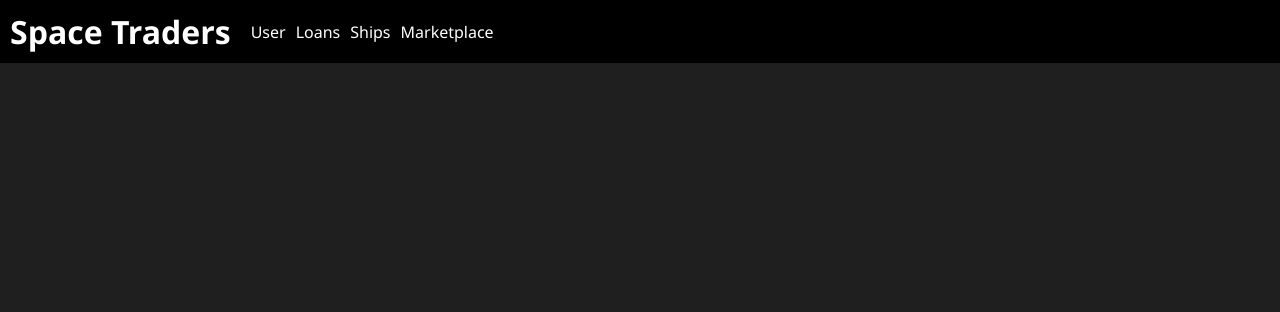
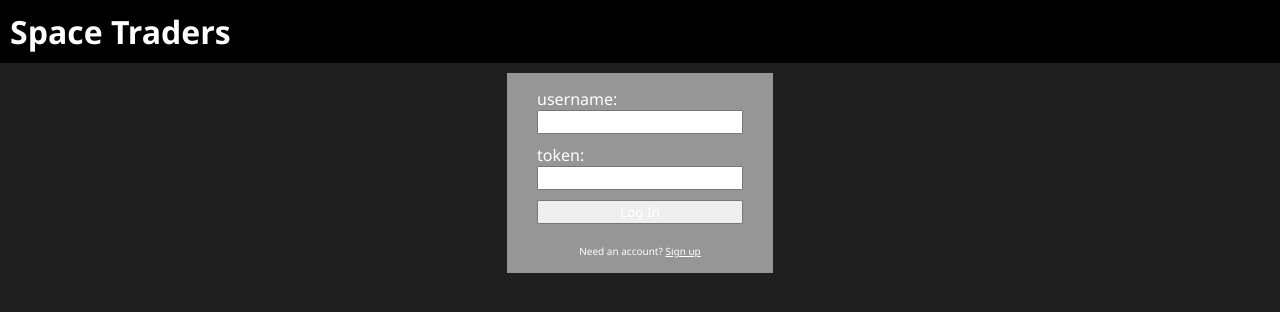
Before and after one commit to GilmerP/spacetraders, a Vue app: page /login in a window 1280 px wide. Shown: the top 312 px of the page. Built offline with nearby package versions, Linux system fonts and the light colour scheme.

Commit message:
added Login, Signup, Logout

```diff
--- /dev/null
+++ b/src/Auth.ts
@@ -0,0 +1,44 @@
+import router from "./router/index";
+import { createNewUser } from "./api";
+
+let user: string | null = "";
+let token: string | null = "";
+
+const getUserInfo = () => {
+  user = localStorage.getItem("username");
+  token = localStorage.getItem("token");
+};
+
+const getAuthentication = () => {
+  getUserInfo();
+  if (user && token) return true;
+  return false;
+};
+
+const login = (username: string, usertoken: string) => {
+  localStorage.setItem("username", username);
+  localStorage.setItem("token", usertoken);
+  getUserInfo();
+  router.push({ name: "Home" });
+};
+
+const logout = () => {
+  localStorage.removeItem("username");
+  localStorage.removeItem("token");
+  user = "";
+  token = "";
+};
+
+const signup = (username: string) => {
+  createNewUser(username).then(data => {
+    if (data.error) {
+      console.log(data.error);
+    } else {
+      user = username;
+      token = data.token as string;
+      login(user, token);
+    }
+  });
+};
+
+export { user, token, getAuthentication, login, signup, getUserInfo, logout };
--- a/src/api.ts
+++ b/src/api.ts
@@ -1,9 +1,10 @@
+import { user, token } from "./Auth";
 import { IShip } from "./interfaces";
 const connectionString = "https://api.spacetraders.io";
 
-const getUser = async (username: string) => {
+const getCurrentUser = async () => {
   const res = await fetch(
-    `https://api.spacetraders.io/users/${username}?token=${process.env.VUE_APP_TOKEN}`
+    `https://api.spacetraders.io/users/${user}?token=${token}`
   );
   return await res.json();
 };
@@ -11,7 +12,7 @@ const getUser = async (username: string) => {
 const fetchShips = async () => {
   const data = await fetch(`${connectionString}/game/ships`, {
     headers: {
-      Authorization: `Bearer ${process.env.VUE_APP_TOKEN}`
+      Authorization: `Bearer ${token}`
     }
   })
     .then(res => res.json())
@@ -25,7 +26,7 @@ const buyShip = async (ship: IShip) => {
       method: "POST",
       headers: {
         Accept: "application/json, text/plain, */*",
-        Authorization: `Bearer ${process.env.VUE_APP_TOKEN}`,
+        Authorization: `Bearer ${token}`,
         "Content-Type": "application/json;charset=UTF-8"
       },
       body: JSON.stringify({
@@ -37,9 +38,9 @@ const buyShip = async (ship: IShip) => {
 };
 
 const fetchUserShips = async () => {
-  const data = await fetch(`${connectionString}/users/gilli/ships`, {
+  const data = await fetch(`${connectionString}/users/${user}/ships`, {
     headers: {
-      Authorization: `Bearer ${process.env.VUE_APP_TOKEN}`
+      Authorization: `Bearer ${token}`
     }
   })
     .then(res => res.json())
@@ -52,28 +53,32 @@ const getMarketplace = async (location: string) => {
     `${connectionString}/game/locations/${location}/marketplace`,
     {
       headers: {
-        Authorization: `Bearer ${process.env.VUE_APP_TOKEN}`
+        Authorization: `Bearer ${token}`
       }
     }
   ).then(res => res.json());
 };
 
 const getLoans = async () => {
-  const response = await fetch(
-    `${connectionString}/game/loans?token=${process.env.VUE_APP_TOKEN}`
-  );
+  const response = await fetch(`${connectionString}/game/loans?token=${token}`);
   return response.json();
 };
 
 const takeOutLoan = async (loanType: string) => {
-  return fetch(`${connectionString}/users/gilli/loans`, {
+  return fetch(`${connectionString}/users/${user}/loans`, {
     method: "POST",
     headers: {
       Accept: "application/json, text/plain, */*",
-      Authorization: `Bearer ${process.env.VUE_APP_TOKEN}`,
+      Authorization: `Bearer ${token}`,
       "Content-Type": "application/json;charset=UTF-8"
     },
     body: JSON.stringify({ type: loanType })
+  }).then(response => response.json());
+};
+
+const createNewUser = async (username: string) => {
+  return fetch(`${connectionString}/users/${username}/token`, {
+    method: "POST"
   }).then(response => response.json());
 };
 
@@ -83,6 +88,7 @@ export {
   getLoans,
   takeOutLoan,
   getMarketplace,
-  getUser,
-  buyShip
+  getCurrentUser,
+  buyShip,
+  createNewUser
 };
--- a/src/components/Banner.vue
+++ b/src/components/Banner.vue
@@ -1,16 +1,29 @@
 <template>
   <div>
     <h1>Space Traders</h1>
-    <div class="nav">
+    <div v-if="user" class="nav">
       <router-link to="/">User</router-link>
       <router-link to="/loans">Loans</router-link>
       <router-link to="/ships">Ships</router-link>
       <router-link to="/market">Marketplace</router-link>
+      <router-link @click="handleLogout" to="/Login">Log Out</router-link>
     </div>
   </div>
 </template>
 
-<script lang="ts"></script>
+<script lang="ts">
+import { defineComponent } from "vue";
+import { getUserInfo, user, logout } from "../Auth";
+export default defineComponent({
+  setup() {
+    const handleLogout = () => {
+      logout();
+    };
+    getUserInfo();
+    return { user, handleLogout };
+  }
+});
+</script>
 
 <style scoped>
 div:not(.nav) {
--- a/src/components/ItemCard.vue
+++ b/src/components/ItemCard.vue
@@ -37,7 +37,7 @@ export default defineComponent({
 
 <style scoped>
 div:not(.btn-container) {
-  background: rgb(150, 150, 150);
+  background: #969696;
   padding: 10px;
   margin: 10px;
   box-sizing: border-box;
--- /dev/null
+++ b/src/components/Login.vue
@@ -0,0 +1,50 @@
+<template>
+  <div class="container">
+    <div class="form-wrapper">
+      <label for="username">username:</label>
+      <input type="text" name="username" id="username" v-model="name" />
+      <label for="token">token:</label>
+      <input type="text" name="token" id="token" v-model="token" />
+      <button @click="handleLogin">Log In</button>
+      <span
+        >Need an account? <router-link to="/signup">Sign up</router-link>
+      </span>
+    </div>
+  </div>
+</template>
+
+<script lang="ts">
+import { defineComponent, ref } from "vue";
+import { login } from "../Auth";
+
+const name = ref("");
+const token = ref("");
+
+const handleLogin = () => {
+  login(name.value, token.value);
+};
+
+export default defineComponent({
+  setup() {
+    return { handleLogin, name, token };
+  }
+});
+</script>
+
+<style scoped>
+.form-wrapper {
+  display: flex;
+  background: #969696;
+  flex-direction: column;
+  padding: 15px 30px;
+}
+input {
+  margin-bottom: 10px;
+  color: black;
+}
+span {
+  margin-top: 20px;
+  font-size: 10px;
+  text-align: center;
+}
+</style>
--- /dev/null
+++ b/src/components/Signup.vue
@@ -0,0 +1,45 @@
+<template>
+  <div class="container">
+    <div class="form-wrapper">
+      <label for="username">username:</label>
+      <input type="text" name="username" id="username" v-model="username" />
+      <button @click="handleSignup">Sign Up</button>
+    </div>
+  </div>
+</template>
+
+<script lang="ts">
+import { defineComponent, ref } from "vue";
+import { signup } from "../Auth";
+
+export default defineComponent({
+  setup() {
+    const username = ref("");
+    const handleSignup = () => {
+      console.log("signup");
+
+      signup(username.value);
+    };
+
+    return { username, handleSignup };
+  }
+});
+</script>
+
+<style scoped>
+.form-wrapper {
+  display: flex;
+  background: #969696;
+  flex-direction: column;
+  padding: 15px 30px;
+}
+input {
+  margin-bottom: 10px;
+  color: black;
+}
+span {
+  margin-top: 20px;
+  font-size: 10px;
+  text-align: center;
+}
+</style>
--- a/src/components/User.vue
+++ b/src/components/User.vue
@@ -43,7 +43,7 @@
 
 <script lang="ts">
 import { defineComponent, onMounted, ref } from "vue";
-import { getUser } from "../api";
+import { getCurrentUser } from "../api";
 import ItemCard from "./ItemCard.vue";
 
 export default defineComponent({
@@ -53,7 +53,7 @@ export default defineComponent({
     const isLoaded = ref(false);
 
     onMounted(() => {
-      getUser("gilli").then(data => {
+      getCurrentUser().then(data => {
         thisuser.value = data.user;
         isLoaded.value = true;
       });
--- a/src/main.ts
+++ b/src/main.ts
@@ -1,6 +1,15 @@
 import { createApp } from "vue";
+import { getAuthentication } from "./Auth";
 import App from "./App.vue";
 import router from "./router/index";
+
+router.beforeEach((to, from, next) => {
+  if (to.name !== "Login" && to.name !== "Signup" && !getAuthentication())
+    next({ name: "Login" });
+  // else if ((to.name == "Login" || to.name == "Signup") && getAuthentication) {
+  //   next({ name: "Home" });
+  else next();
+});
 
 createApp(App)
   .use(router)
--- a/src/router/index.ts
+++ b/src/router/index.ts
@@ -3,12 +3,24 @@ import User from "../components/User.vue";
 import Loans from "../components/Loans.vue";
 import Ships from "../components/Ships.vue";
 import Marketplace from "../components/Marketplace.vue";
+import Login from "../components/Login.vue";
+import Signup from "../components/Signup.vue";
 
 const routes = [
   {
     path: "/",
     name: "Home",
     component: User
+  },
+  {
+    path: "/login",
+    name: "Login",
+    component: Login
+  },
+  {
+    path: "/signup",
+    name: "Signup",
+    component: Signup
   },
   {
     path: "/loans",
```
